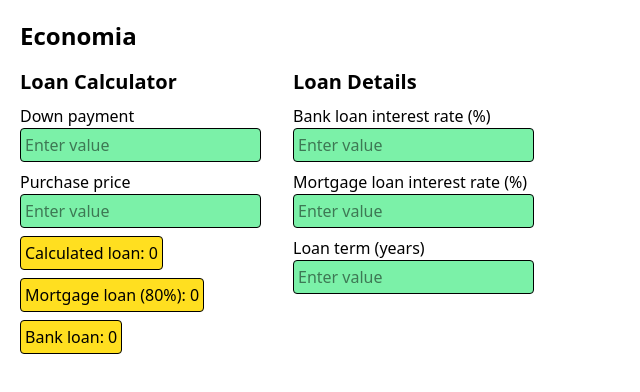
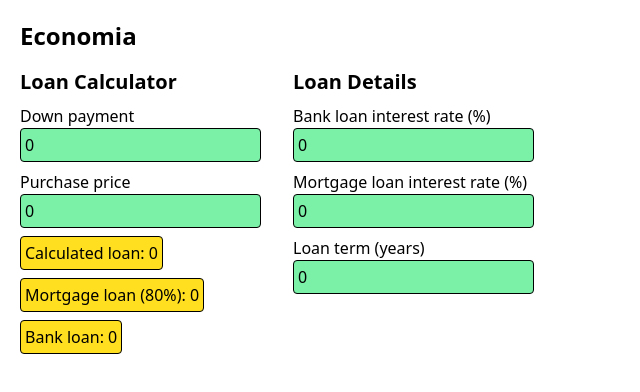
Before and after one commit to AGmarsen/Economia, an Angular app: page / in a window 1280 px wide. Shown: the top 392 px of the page, without its empty margins (0-640 px from the left). Built offline with nearby package versions, Linux system fonts and the light colour scheme.

Commit message:
localstorage support

```diff
--- a/src/app/accountantService.ts
+++ b/src/app/accountantService.ts
@@ -1,13 +1,19 @@
 import { Injectable, signal } from '@angular/core';
+import { delay } from 'rxjs';
 
 // Handles all the economic math
 @Injectable({
   providedIn: 'root',
 })
 export class AccountantService {
+  // parameters
   private downPayment: number = 0;
   private investmentSum: number = 0;
+  private bankLoanInterestRate: number = 0;
+  private mortgageLoanInterestRate: number = 0;
+  private loanTermYears: number = 0;
 
+  // calculated values
   private _loanAmount = signal<number>(0);
   loanAmount = this._loanAmount.asReadonly();
 
@@ -20,46 +26,90 @@ export class AccountantService {
   private _mortgageLoan = signal<number>(0);
   mortgageLoan = this._mortgageLoan.asReadonly();
 
-  private _bankLoanInterestRate = signal<number>(0);
-  bankLoanInterestRate = this._bankLoanInterestRate.asReadonly();
-
-  private _mortgageLoanInterestRate = signal<number>(0);
-  mortgageLoanInterestRate = this._mortgageLoanInterestRate.asReadonly();
-
-  private _loanTermYears = signal<number>(0);
-  loanTermYears = this._loanTermYears.asReadonly();
+  constructor() {
+    this.loadFromLocalStorage();
+  }
 
   setDownPayment(downPayment: number) {
     this.downPayment = this.roundToCurrency(downPayment);
     this.calculateLoan();
+  }
+  getDownPayment(): number {
+    return this.downPayment;
   }
 
   setInvestmentSum(sum: number) {
     this.investmentSum = this.roundToCurrency(sum);
     this.calculateLoan();
   }
+  getInvestmentSum(): number {
+    return this.investmentSum;
+  }
 
   calculateLoan() {
     this._loanAmount.set(this.roundToCurrency(this.investmentSum - this.downPayment));
     this._mortgageLoan.set(Math.min(this._loanAmount(), this.roundToCurrency(this.investmentSum * this._mortgageCover())));
     this._bankLoan.set(this.roundToCurrency(this._loanAmount() - this._mortgageLoan()));
+    this.saveToLocalStorage();
+  }
+  getLoanAmount(): number {
+    return this._loanAmount();
   }
 
   setBankLoanInterestRate(rate: number) {
-    this._bankLoanInterestRate.set(rate);
+    this.bankLoanInterestRate = rate;
+  }
+  getBankLoanInterestRate(): number {
+    return this.bankLoanInterestRate;
   }
 
   setMortgageLoanInterestRate(rate: number) {
-    this._mortgageLoanInterestRate.set(rate);
+    this.mortgageLoanInterestRate = rate;
+  }
+  getMortgageLoanInterestRate(): number {
+    return this.mortgageLoanInterestRate;
   }
 
   setLoanTerm(term: number) {
-    this._loanTermYears.set(term);
+    this.loanTermYears = term;
+  }
+  getLoanTerm(): number {
+    return this.loanTermYears;
   }
 
+
+
+  // Utililites
 
   roundToCurrency(value: number): number {
     return Math.round((value + Number.EPSILON) * 100) / 100;
   }
 
+  saveToLocalStorage() {
+    const data = {
+      downPayment: this.downPayment,
+      investmentSum: this.investmentSum,
+      loanAmount: this._loanAmount(),
+      mortgageLoan: this._mortgageLoan(),
+      bankLoan: this._bankLoan(),
+      mortgageCover: this._mortgageCover(),
+      bankLoanInterestRate: this.bankLoanInterestRate,
+      mortgageLoanInterestRate: this.mortgageLoanInterestRate,
+      loanTermYears: this.loanTermYears
+    };
+    localStorage.setItem('accountantData', JSON.stringify(data));
+  }
+
+  loadFromLocalStorage() {
+    const dataString = localStorage.getItem('accountantData');
+    if (dataString) {
+      const data = JSON.parse(dataString);
+      this.setDownPayment(data.downPayment);
+      this.setInvestmentSum(data.investmentSum);
+      this.setBankLoanInterestRate(data.bankLoanInterestRate);
+      this.setMortgageLoanInterestRate(data.mortgageLoanInterestRate);
+      this.setLoanTerm(data.loanTermYears);
+    }
+  }
+
 }
--- a/src/app/app.html
+++ b/src/app/app.html
@@ -4,8 +4,8 @@
     <div class="flex">
       <div class="section">
         <h2>Loan Calculator</h2>
-        <parameter label="Down payment" (valueChangedEvent)="accountantService.setDownPayment($event)"/>
-        <parameter label="Purchase price" (valueChangedEvent)="accountantService.setInvestmentSum($event)"/>
+        <parameter label="Down payment" (valueChangedEvent)="accountantService.setDownPayment($event)" [value]="accountantService.getDownPayment()"/>
+        <parameter label="Purchase price" (valueChangedEvent)="accountantService.setInvestmentSum($event)" [value]="accountantService.getInvestmentSum()"/>
 
         <calculated-field label="Calculated loan" [value]="accountantService.loanAmount()"/>
         <calculated-field [label]="'Mortgage loan (' + (accountantService.mortgageCover() * 100) + '%)'" [value]="accountantService.mortgageLoan()"/>
@@ -15,9 +15,9 @@
 
       <div class="section">
         <h2>Loan Details</h2>
-        <parameter label="Bank loan interest rate (%)" (valueChangedEvent)="accountantService.setBankLoanInterestRate($event)"/>
-        <parameter label="Mortgage loan interest rate (%)" (valueChangedEvent)="accountantService.setMortgageLoanInterestRate($event)"/>
-        <parameter label="Loan term (years)" (valueChangedEvent)="accountantService.setLoanTerm($event)"/>
+        <parameter label="Bank loan interest rate (%)" (valueChangedEvent)="accountantService.setBankLoanInterestRate($event)" [value]="accountantService.getBankLoanInterestRate()"/>
+        <parameter label="Mortgage loan interest rate (%)" (valueChangedEvent)="accountantService.setMortgageLoanInterestRate($event)" [value]="accountantService.getMortgageLoanInterestRate()"/>
+        <parameter label="Loan term (years)" (valueChangedEvent)="accountantService.setLoanTerm($event)" [value]="accountantService.getLoanTerm()"/>
       </div>
 
     </div>
--- a/src/app/calculated-field/calculated-field.ts
+++ b/src/app/calculated-field/calculated-field.ts
@@ -5,7 +5,7 @@ import { Component, input } from '@angular/core';
   imports: [],
   template: `
   <div class="calculated-field">
-    <p>{{ label() }}: {{ value() ? value() : 0 }}</p>
+    <p>{{ label() }}: {{ value() ? value().toLocaleString() : 0 }}</p>
   </div>
   `,
 })
--- a/src/app/parameter/parameter.ts
+++ b/src/app/parameter/parameter.ts
@@ -6,15 +6,17 @@ import { Component, input, output } from '@angular/core';
   template: `
     <div class="">
       <p>{{label()}}</p>
-      <input #inputField class="parameter-field" type="number" placeholder="Enter value" (input)="parameterSet(inputField.valueAsNumber)" />
+      <input #inputField class="parameter-field" type="number" [value]="value()" placeholder="Enter value" (input)="parameterSet(inputField.valueAsNumber)" />
     </div>
   `,
 })
 export class Parameter {
+  value = input<number>(0);
   label = input<string>('Label');
   valueChangedEvent = output<number>();
 
   parameterSet(value: number) {
     this.valueChangedEvent.emit(value);
   }
+
 }
```
